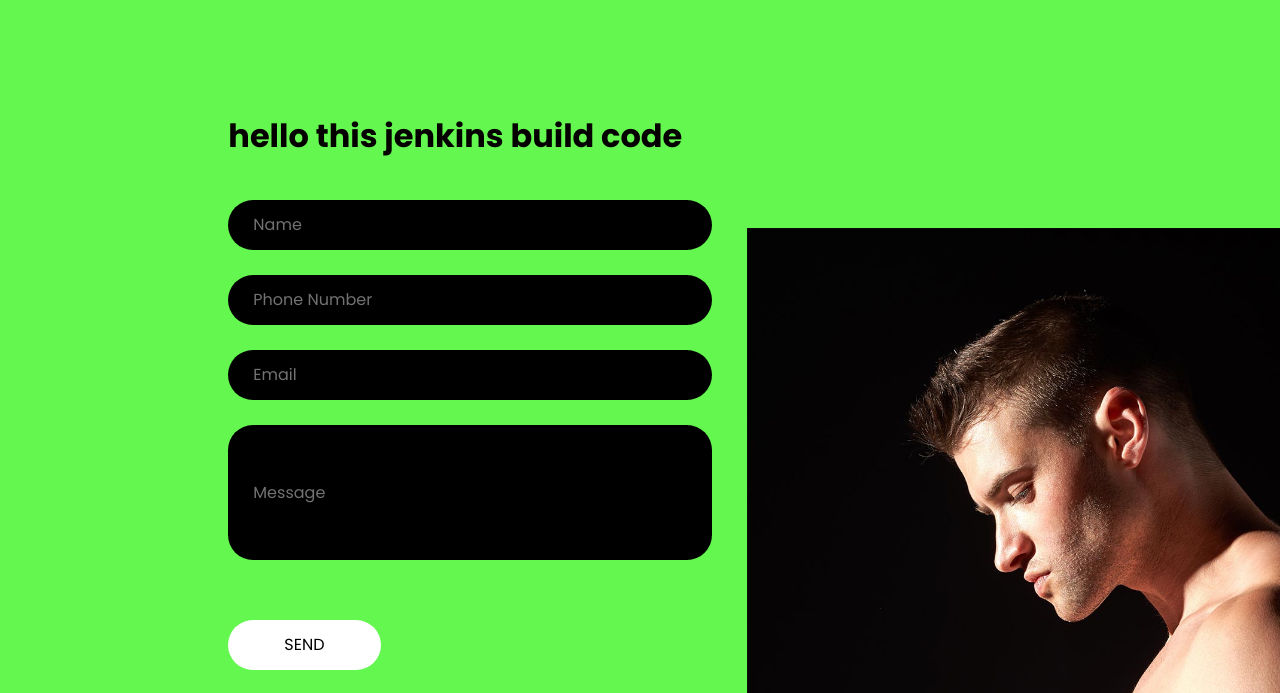
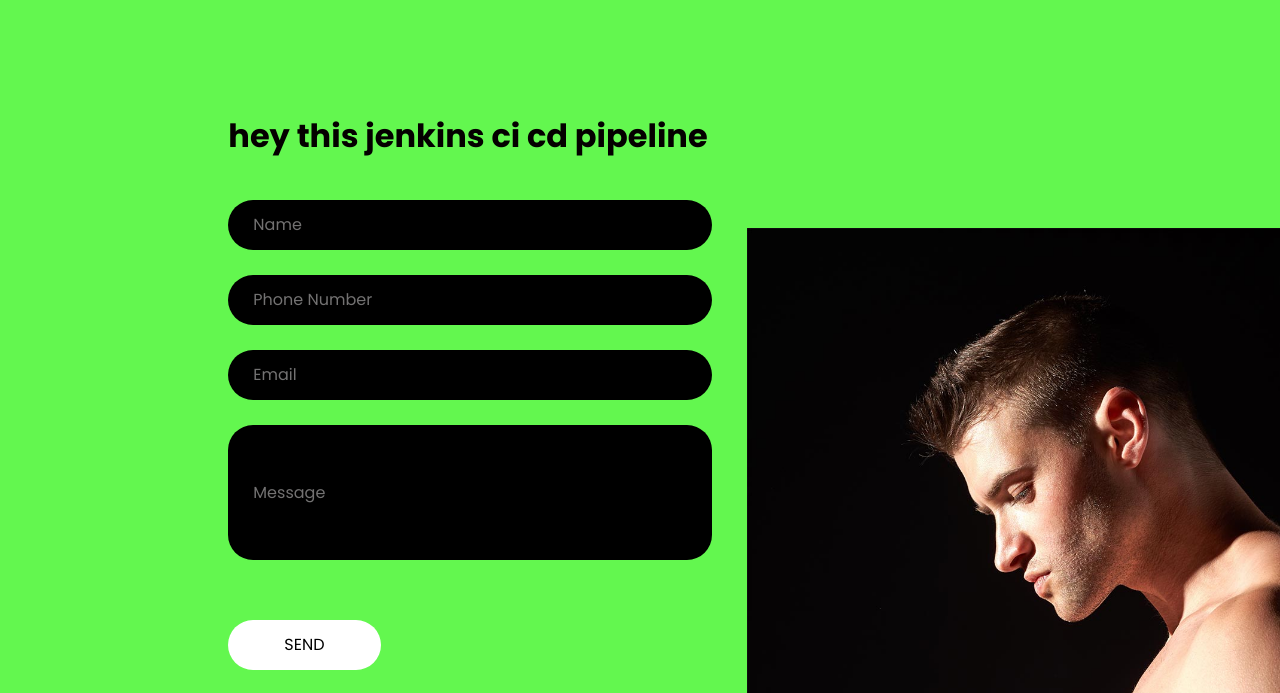
Before and after one commit to asadjafri110/jenkins_test, a plain HTML site: page index.html in a window 1280 px wide. Shown: the part 4472-5165 px from the top of the page. Drawn offline with nearby package versions, Linux system fonts and the light colour scheme; some packages are replaced by stand-ins of ours; a web font is replaced by a local one.

Commit message:
Update index.html

```diff
--- a/index.html
+++ b/index.html
@@ -504,7 +504,7 @@
 
               <section class="contact_section">
                 <h2>
-                  hello this jenkins build code
+                  hey this jenkins ci cd pipeline
                 </h2>
                 <form action="">
                   <div>
```
